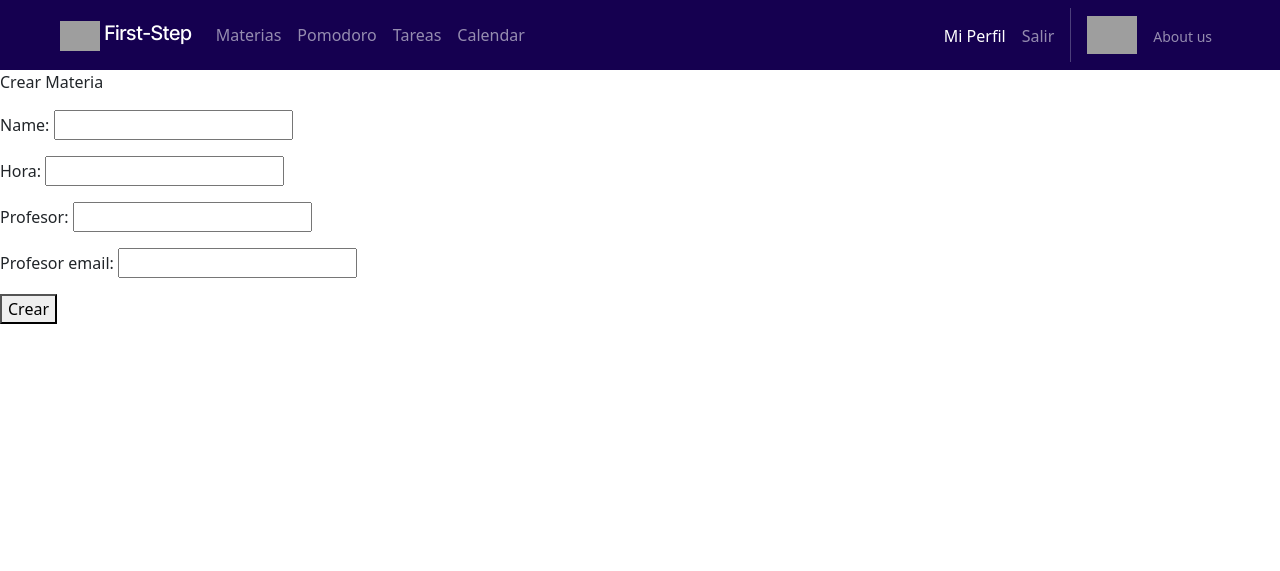
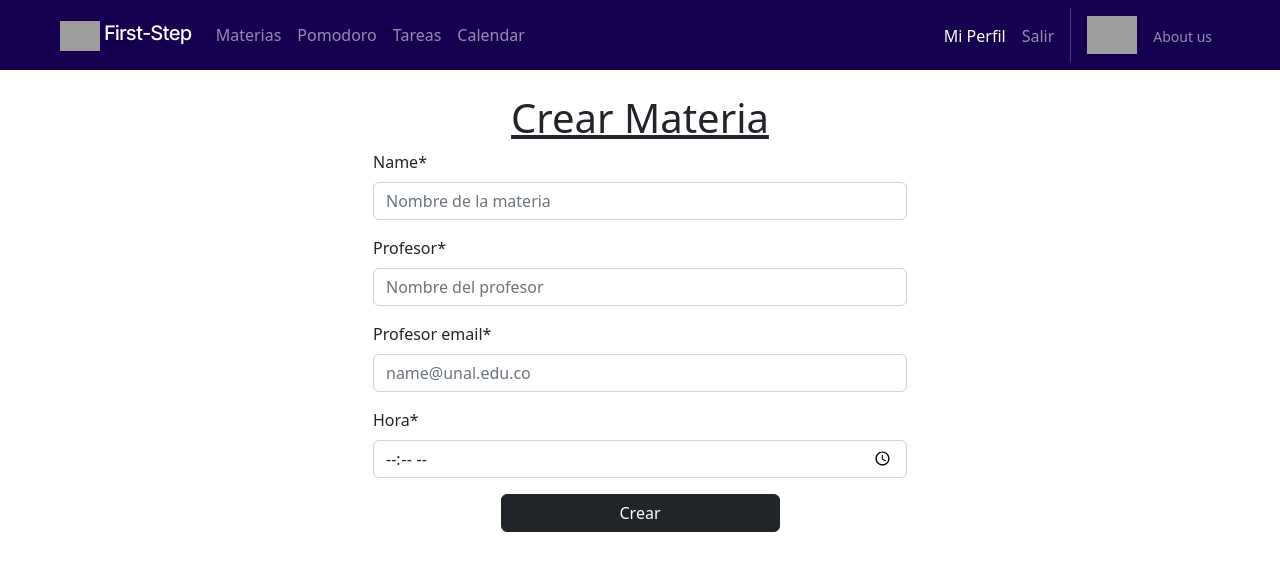
Before and after one commit to Luciano2005/First-Step, a Django app: page /crearMateria/ in a window 1280 px wide. Shown: the top 571 px of the page. Run offline with Django 4.2, Linux system fonts and the light colour scheme; a user stored in the database is signed in; some libraries are stand-ins or nearby versions; grey boxes are pictures that could not be loaded.

Commit message:
"Crispy implementado, formulario creación materias, uptade a nav materias"

```diff
--- a/FirstStep/requirements.txt
+++ b/FirstStep/requirements.txt
@@ -2,6 +2,7 @@ asgiref==3.5.2
 distlib==0.3.4
 Django==4.0.5
 django-crispy-forms==1.14.0
+crispy-bootstrap5==0.7
 filelock==3.7.1
 Pillow==9.1.1
 platformdirs==2.5.2
--- a/FirstStep/settings.py
+++ b/FirstStep/settings.py
@@ -40,6 +40,8 @@ INSTALLED_APPS = [
     'MAIN',
     'ESTUDIO',
     'COMUNIDAD',
+    "crispy_forms",
+    "crispy_bootstrap5",
 ]
 
 MIDDLEWARE = [
@@ -69,6 +71,10 @@ TEMPLATES = [
         },
     },
 ]
+
+CRISPY_ALLOWED_TEMPLATE_PACKS = "bootstrap5"
+
+CRISPY_TEMPLATE_PACK = "bootstrap5"
 
 WSGI_APPLICATION = 'FirstStep.wsgi.application'
 
--- a/MAIN/Templates/cambiarMateria.html
+++ b/MAIN/Templates/cambiarMateria.html
@@ -1,4 +1,6 @@
 {% extends 'navegacion.html' %}
+
+{% load crispy_forms_tags %}
 
 {% block content %}
 
@@ -6,7 +8,7 @@
 
 <form method = 'POST'>
     {% csrf_token %}
-    {{form.as_p}}
+    {% crispy form %}
     <button>
         Guardar
     </button>
--- a/MAIN/Templates/crearMateria.html
+++ b/MAIN/Templates/crearMateria.html
@@ -1,17 +1,31 @@
 {% extends 'navegacion.html' %}
+
+{% load crispy_forms_tags %}
 
 {% block content %}
 
 {{error}}
-<p>Crear Materia</p>
 
-<form method = "POST">
-    {% csrf_token %}
-    {{form.as_p}}
-    <button>
-        Crear
-    </button>
-</form>
-
+<div class="container-md justify-content-around py-4 px-4">
+    <p class="h1 text-decoration-underline text-center">Crear Materia</p>
+    <form method = "POST">
+        {% csrf_token %}
+        <div class="row justify-content-center">
+            <div class="col-6" >{{ form.name|as_crispy_field }}</div>
+        </div>
+        <div class="row justify-content-center">
+            <div class="col-6">{{ form.profesor|as_crispy_field }}</div>
+        </div>
+        <div class="row justify-content-center">
+            <div class="col-6">{{ form.profesor_email|as_crispy_field }}</div>
+        </div>
+        <div class="row justify-content-center">
+            <div class="col-6">{{ form.hora|as_crispy_field }}</div>
+        </div>
+        <div class="row justify-content-center">
+            <button type="submit" class="btn btn-dark col-3">Crear</button>
+        </div>
+    </form>
+</div>
 
 {% endblock %}
--- a/MAIN/Templates/materias.html
+++ b/MAIN/Templates/materias.html
@@ -33,7 +33,7 @@
                                 <li>
                                     <div class="row">
                                             <div class="col-4 col-xl-4 col-sm-5"><p class="card-text text-start">{{materia.hora}}</p></div>
-                                            <div class="col-8 col-xl-8 col-sm-6"><a href="#" class="btn btn-primary">Ver temario</a></div>
+                                            <div class="col-8 col-xl-8 col-sm-6"><a href="#" class="btn btn-dark">Ver temario</a></div>
                                     </div>
                                 </li>
                             </ul>
--- a/MAIN/forms.py
+++ b/MAIN/forms.py
@@ -1,7 +1,9 @@
+from time import time
 from django import forms
+from django.forms import ModelForm, Widget
 from django.contrib.auth.forms import UserCreationForm, AuthenticationForm
 from django.contrib.auth.models import User
-
+from django.forms.widgets import HiddenInput
 from MAIN.models import Materia, Seccion
 
 class Registro(UserCreationForm):
@@ -36,6 +38,12 @@ class newMateria(forms.ModelForm):
     class Meta:
         model=Materia
         fields=['name','hora','profesor','profesor_email']
+        widgets = {
+            'name' : forms.TextInput(attrs=({'placeholder':'Nombre de la materia', 'class':'form-control'})),
+            'profesor' : forms.TextInput(attrs=({'placeholder':'Nombre del profesor', 'class':'form-control'})),
+            'profesor_email' : forms.TextInput(attrs=({'placeholder':'name@unal.edu.co', 'class':'form-control'})),
+            'hora' : forms.TimeInput(attrs=({'type':'time'})),
+        }
 
 class newSeccion(forms.ModelForm):
     class Meta:
```
